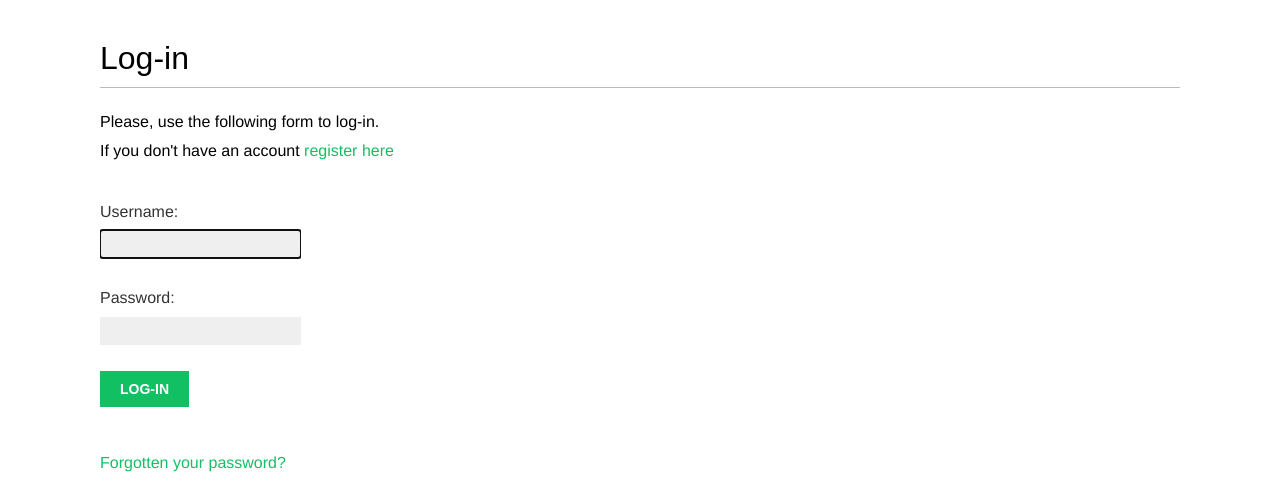
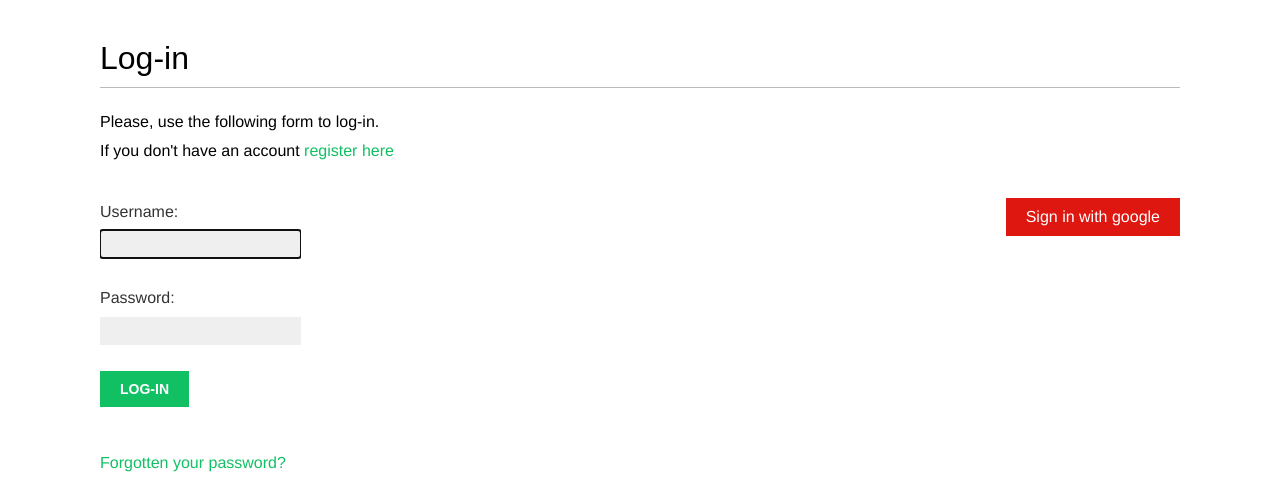
Before and after one commit to Riakol/Social-Website-Project, a Django app: page /account/login/ in a window 1280 px wide. Shown: the part 47-539 px from the top of the page. Run offline with Django 5.2, Linux system fonts and the light colour scheme; some web fonts are replaced.

Commit message:
Added social authentication with Google

```diff
--- a/bookmarks/account/templates/registration/login.html
+++ b/bookmarks/account/templates/registration/login.html
@@ -28,4 +28,13 @@
             </a>
         </p>
     </div>
+    <div class="social">
+        <ul>
+            <li class="google">
+                <a href="{% url "social:begin" "google-oauth2" %}">
+                    Sign in with google
+                </a>
+            </li>
+        </ul>
+    </div>
 {% endblock content %}
--- a/bookmarks/bookmarks/urls.py
+++ b/bookmarks/bookmarks/urls.py
@@ -6,6 +6,10 @@ from django.conf.urls.static import static
 urlpatterns = [
     path('admin/', admin.site.urls),
     path('account/', include('account.urls')),
+    path(
+        'social-auth/',
+        include('social_django.urls', namespace='social')
+    ),
 ]
 
 
--- /dev/null
+++ b/requirements.txt
@@ -0,0 +1,4 @@
+asgiref==3.7.2
+Django~=5.0.4
+sqlparse==0.5.0
+Pillow==10.3.0
```
Also changed, not shown: bookmarks/bookmarks/settings.py (+7 -1 lines), 2 other files.
